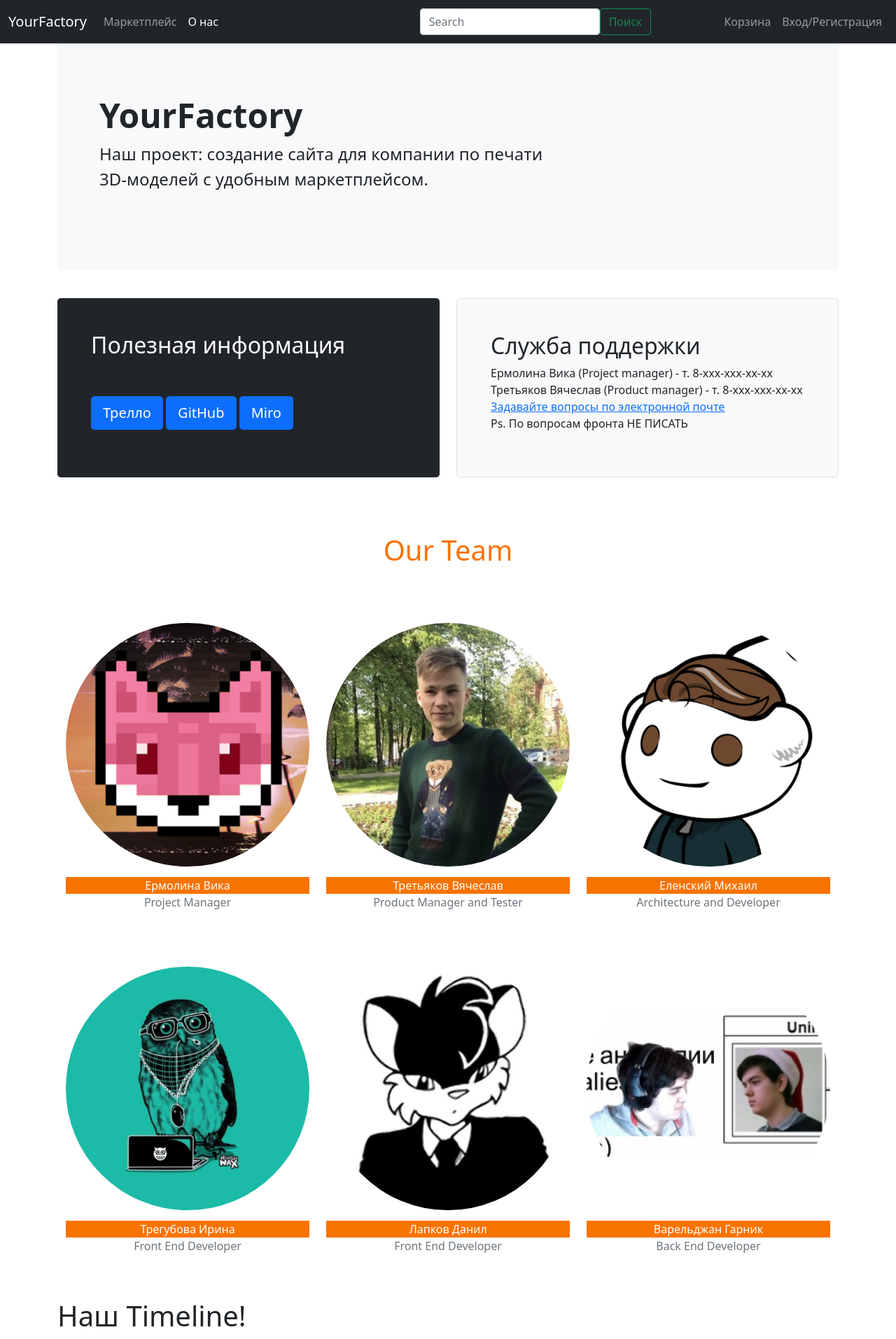
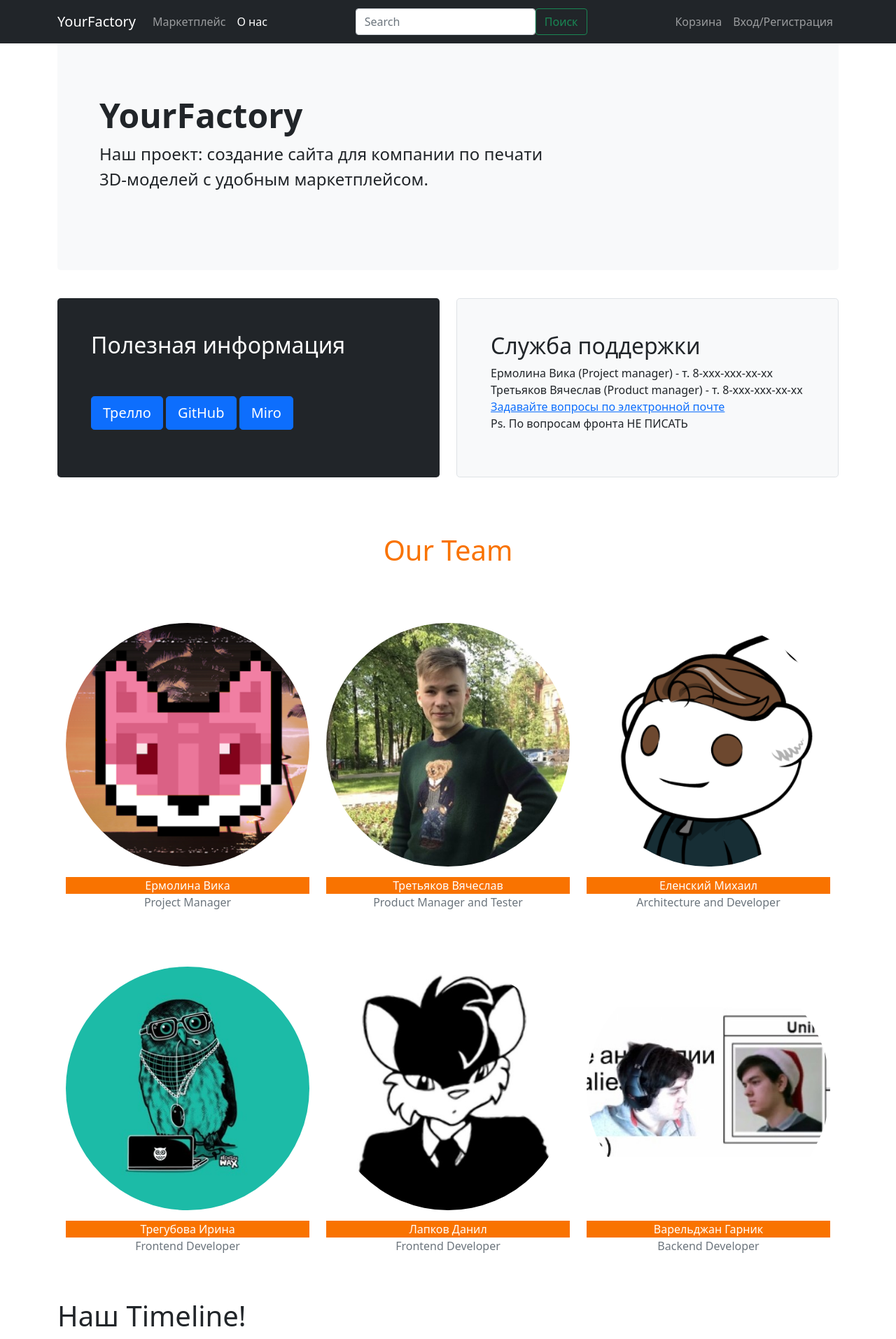
Before and after one commit to Your-Factory/marketplace, a Flask app: page /about in a window 1280 px wide. Shown: the top 1913 px of the page at 70% size. Run offline with Flask 2, Linux system fonts and the light colour scheme; some libraries are stand-ins or nearby versions; grey boxes are pictures that could not be loaded.

Commit message:
the navbar button has been fixed

```diff
--- a/templates/about.html
+++ b/templates/about.html
@@ -21,15 +21,14 @@
 <body>
 <header>
     <nav class="navbar navbar-expand-lg navbar-dark fixed-top bg-dark">
-        <div class="container-fluid">
-            <a class="navbar-brand" href="/">YourFactory</a>
-            <button class="navbar-toggler collapsed" type="button" data-bs-toggle="collapse"
-                    data-bs-target="#navbarCollapse"
-                    aria-controls="navbarCollapse" aria-expanded="false" aria-label="Toggle navigation">
-                <span class="navbar-toggler-icon"></span>
-            </button>
-
-            <div class="navbar-collapse collapse" id="navbarCollapseBegin" style="">
+        <div class="container">
+                <a class="navbar-brand" href="/">YourFactory</a>
+                <button class="navbar-toggler" type="button" data-bs-toggle="collapse"
+                        data-bs-target="#navbarSupportedContent"
+                        aria-controls="navbarSupportedContent" aria-expanded="false" aria-label="Toggle navigation">
+                    <span class="navbar-toggler-icon"></span>
+                </button>
+            <div class="collapse navbar-collapse" id="navbarSupportedContent">
                 <ul class="navbar-nav mr-auto">
                     <li class="nav-item">
                         <a class="nav-link" href="/">Маркетплейс</a>
@@ -38,21 +37,16 @@
                         <a class="nav-link active" href="/about">О нас</a>
                     </li>
                 </ul>
-
-                {#                <form class="d-flex">#}
-                {#                    <input class="form-control my-2 my-md-0" type="search" placeholder="Search"#}
-                {#                           aria-label="Найдите нужную модель">#}
-                {#                    <button class="btn btn-outline-success" type="submit">Поиск</button>#}
-                {#                </form>#}
             </div>
-
-            <div class="collapse navbar-collapse justify-content-end" id="navbarCollapseEnd">
-                <form class="form-inline d-flex mx-lg-auto rounded p-1">
+            <div class="collapse navbar-collapse justify-content-center" id="navbarSupportedContent">
+                 <form class="form-inline d-flex mx-lg-auto rounded p-1">
                     <input class="form-control mr-sm-1" type="search" placeholder="Search"
                            aria-label="Найдите нужную модель">
                     <button class="btn btn-outline-success my-2 my-sm-0" type="submit">Поиск</button>
                 </form>
-                <ul class="navbar-nav ">
+            </div>
+            <div class="collapse navbar-collapse justify-content-end" id="navbarSupportedContent">
+                <ul class="navbar-nav mr-auto">
                     <li class="nav-item">
                         <a class="nav-link" href="#">Корзина</a>
                     </li>
@@ -151,7 +145,7 @@
                         <div class="des">
                             Трегубова Ирина
                         </div>
-                        <span class="text-muted">Front End Developer</span>
+                        <span class="text-muted">Frontend Developer</span>
                     </div>
                     <div class="col-lg-4 col-md-4 col-sm-12 item">
                         <img align="center" src="{{ url_for('static', filename='img/Danil.jpg') }}" class="img-circle"
@@ -159,7 +153,7 @@
                         <div class="des">
                             Лапков Данил
                         </div>
-                        <span class="text-muted">Front End Developer</span>
+                        <span class="text-muted">Frontend Developer</span>
                     </div>
                     <div class="col-lg-4 col-md-4 col-sm-12 item">
                         <img align="center" src="{{ url_for('static', filename='img/Garnic.jpg') }}" class="img-circle"
@@ -167,7 +161,7 @@
                         <div class="des">
                             Варельджан Гарник
                         </div>
-                        <span class="text-muted">Back End Developer</span>
+                        <span class="text-muted">Backend Developer</span>
                     </div>
                 </div>
             </div>
@@ -190,6 +184,6 @@
     </div>
 </main>
 
-
+    <script src="../static/js/bootstrap.bundle.min.js"></script>
 </body>
 </html>
```
Also changed, not shown: templates/checkout.html (+16 -14 lines), templates/login.html (+15 -14 lines), templates/model_page.html (+14 -13 lines), templates/store_front.html (+14 -14 lines).
